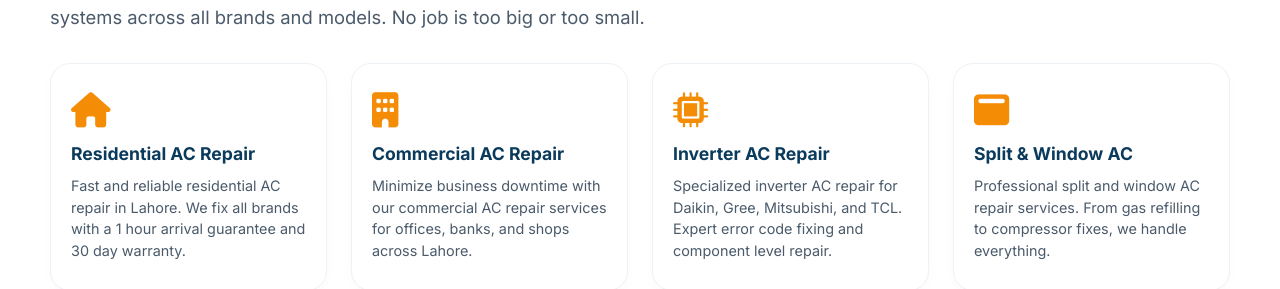
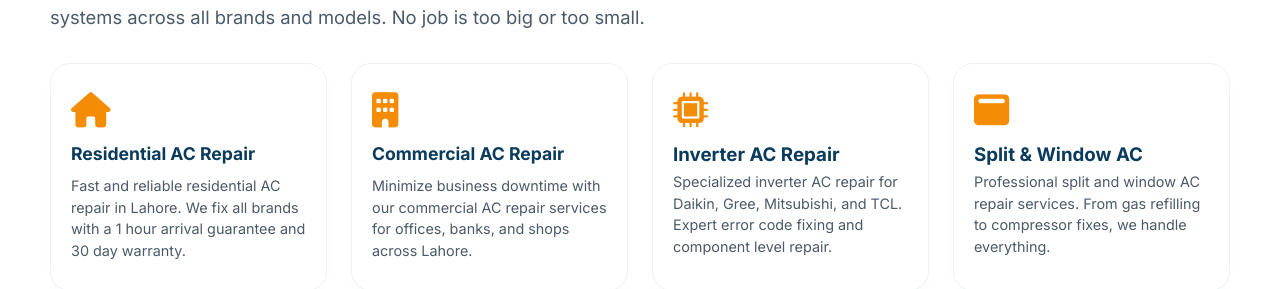
Before and after one commit to fayyaz-technician/ac-repair-lahore, a plain HTML site: page index.html in a window 1280 px wide. Shown: the part 2140-2429 px from the top of the page. Drawn offline with Linux system fonts and the light colour scheme.

Commit message:
Change headings from h4 to h3 in index.html

```diff
--- a/index.html
+++ b/index.html
@@ -321,12 +321,12 @@
       </div>
       <div class="service-item">
         <i class="fas fa-microchip"></i>
-        <h4>Inverter AC Repair</h4>
+        <h3>Inverter AC Repair</h3>
         <p>Specialized inverter AC repair for Daikin, Gree, Mitsubishi, and TCL. Expert error code fixing and component level repair.</p>
       </div>
       <div class="service-item">
         <i class="fas fa-window-maximize"></i>
-        <h4>Split & Window AC</h4>
+        <h3>Split & Window AC</h3>
         <p>Professional split and window AC repair services. From gas refilling to compressor fixes, we handle everything.</p>
       </div>
       <div class="service-item">
```
